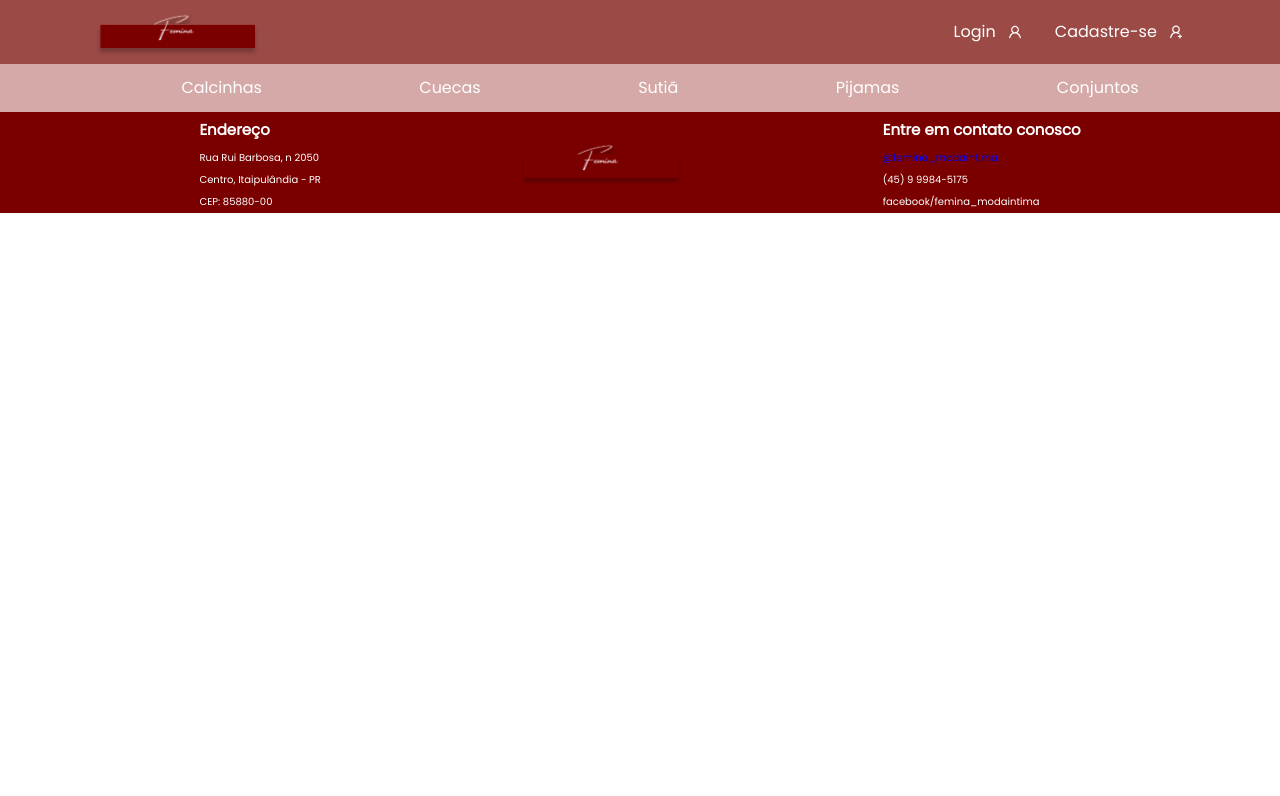
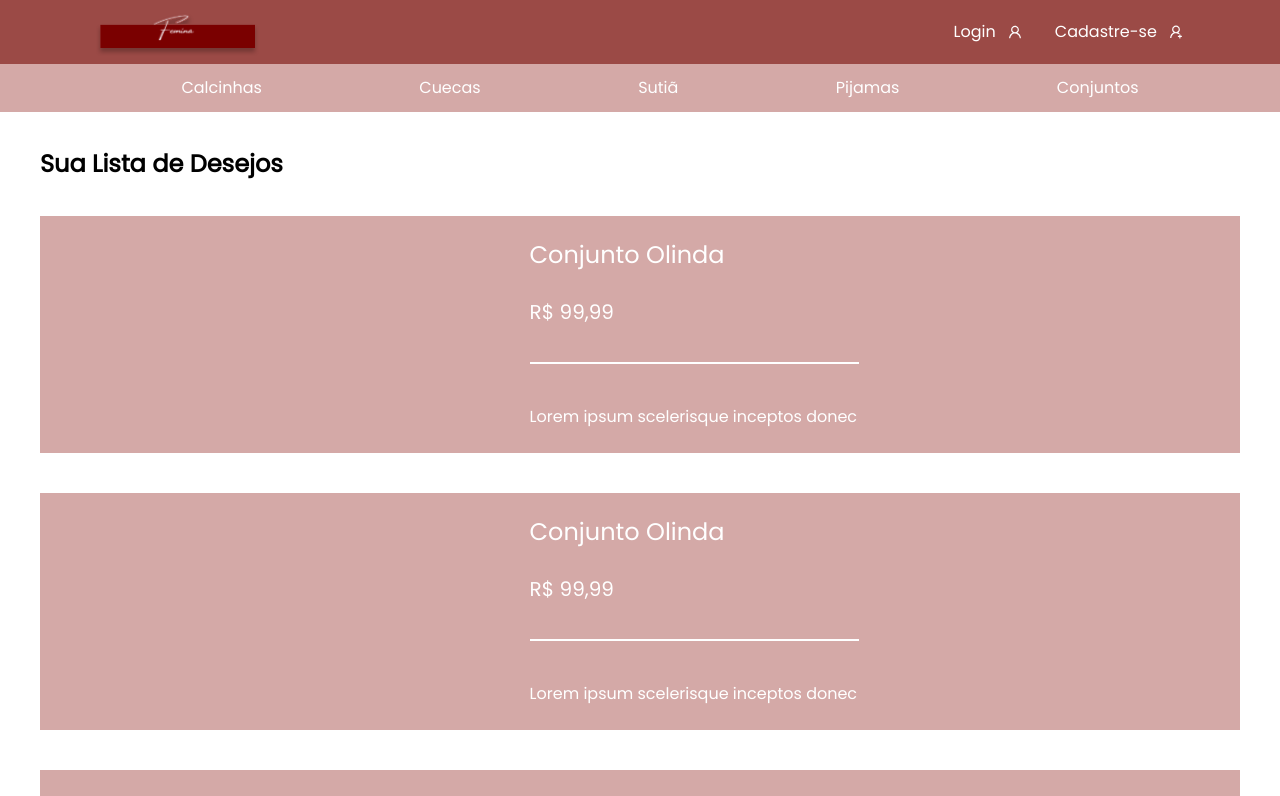
Before and after one commit to Thyago-Oliveira-Perez/femina-webapp, a React (Vite) app: page /favoritos in a window 1280 px wide. Shown: the top 796 px of the page. Built offline with nearby package versions, Linux system fonts and the light colour scheme.

Commit message:
Favoritos

```diff
--- /dev/null
+++ b/src/components/FavoritosCard/index.tsx
@@ -0,0 +1,59 @@
+import * as S from './styles';
+import { useState, MouseEventHandler, useContext } from 'react';
+import { ProdutoEntity } from '../../types/product.types';
+import FavoritosApi from '../../api/Favoritos.api';
+import IconButton from '@mui/material/IconButton';
+import {AuthContext} from '../../context/AuthContext';
+import { AiOutlineHeart } from 'react-icons/ai';
+import { AiFillHeart } from 'react-icons/ai';
+import { StyledBoxCardContainer } from '../Upload/styles';
+import { StyledImagem } from '../Carousel/styles';
+
+
+export const FavoritosCard =  () => {
+
+    const [show, setShow] = useState(false);
+    const handleMouseOver = () => {
+        setShow(true);
+    };
+    const handleMouseOut = () => {
+        setShow(false);
+    };
+
+    const { userInfo } = useContext(AuthContext);
+    const favoritosApi = new FavoritosApi();
+
+    const [favorite, setFavorite] = useState(false)
+
+
+
+    return(
+        <div>
+        <S.Container>
+            <S.ModalContent>
+            <S.ContainerItem>
+            <div style = {{width : '40%'}}>
+
+            </div>
+            <S.StyledInfo>
+
+                <S.StyledName>
+                    Conjunto Olinda
+                </S.StyledName>
+                <S.StyledPrice>
+                    R$ 99,99
+                </S.StyledPrice>
+                <S.StyledHr />
+                <S.StyledDescription>
+                    Lorem ipsum scelerisque inceptos donec
+                </S.StyledDescription>
+            </S.StyledInfo>
+        </S.ContainerItem>
+            </S.ModalContent>
+        </S.Container>
+
+
+    </div>
+
+    )
+}
--- /dev/null
+++ b/src/components/FavoritosCard/styles.ts
@@ -0,0 +1,62 @@
+import styled from 'styled-components';
+
+export const Container = styled.div`
+  width: 100%
+  display: flex;
+  flex-direction: column;
+  justify-content: center;
+  align-items: center;
+
+
+`;
+export const ModalContent = styled.div`
+  margin: 40px 40px 40px 40px;
+`;
+export const ContainerItem = styled.div`
+  background: #d4a9a7;
+  display: flex;
+  width: 100%;
+  height: 40%;
+ `
+;
+
+export const StyledImg = styled.img`
+width: 55%;
+height: 15rem;
+`;
+
+export const StyledName = styled.p`
+  font-size: 1.5rem;
+  width: 100%;
+  line-height: 30px;
+  display: flex;
+  `;
+
+export const StyledDescription = styled.p`
+  font-size: 16px;
+  line-height: 25px;
+  width: 100%;
+  `;
+
+export const StyledPrice = styled.p`
+  font-size: 20px;
+  `;
+
+export const StyledInfo = styled.div`
+  display: flex;
+  flex-direction: column;
+  color: white;
+  justify-content: start;
+  align-items: start;
+  padding: 1.5rem 0.6rem;
+  gap: 2rem;
+
+  `;
+
+export const StyledHr = styled.hr`
+  background:white;
+  width: 100%;
+  border: none;
+  padding: 1px;
+
+  `;
--- /dev/null
+++ b/src/pages/Favoritos/index.tsx
@@ -0,0 +1,92 @@
+import * as S from './styles';
+import React from 'react';
+import { FavoritosCard } from '../../components/FavoritosCard';
+import { CarouselComponent } from '../../components/Carousel';
+import Carousel from 'react-material-ui-carousel';
+
+
+export function Favoritos() {
+
+    const produtos = [
+        {
+            id: 0o1,
+            nome: "aaaaa",
+            imagem:
+                "https://i.pinimg.com/564x/ed/25/15/ed2515babd9b38b97509a7c2b7db1366.jpg",
+            price: 100,
+            destaque: false,
+            descricao: "Lorem ipsum scelerisque inceptos donec ",
+        },
+        {
+            id: 0o5,
+            nome: "aaaaa",
+            imagem:
+                "https://i.pinimg.com/564x/ed/25/15/ed2515babd9b38b97509a7c2b7db1366.jpg",
+            price: 100,
+            destaque: false,
+            descricao: "Lorem ipsum scelerisque inceptos donec ",
+        },
+        {
+            id: 0o5,
+            nome: "aaaaa",
+            imagem:
+                "https://i.pinimg.com/564x/ed/25/15/ed2515babd9b38b97509a7c2b7db1366.jpg",
+            price: 100,
+            destaque: false,
+            descricao: "Lorem ipsum scelerisque inceptos donec ",
+        },
+        {
+            id: 0o1,
+            nome: "aaaaa",
+            imagem:
+                "https://i.pinimg.com/564x/ed/25/15/ed2515babd9b38b97509a7c2b7db1366.jpg",
+            price: 100,
+            destaque: false,
+            descricao: "Lorem ipsum scelerisque inceptos donec ",
+        },
+        {
+            id: 0o5,
+            nome: "aaaaa",
+            imagem:
+                "https://i.pinimg.com/564x/ed/25/15/ed2515babd9b38b97509a7c2b7db1366.jpg",
+            price: 100,
+            destaque: false,
+            descricao: "Lorem ipsum scelerisque inceptos donec ",
+        },
+        {
+            id: 0o5,
+            nome: "aaaaa",
+            imagem:
+                "https://i.pinimg.com/564x/ed/25/15/ed2515babd9b38b97509a7c2b7db1366.jpg",
+            price: 100,
+            destaque: false,
+            descricao: "Lorem ipsum scelerisque inceptos donec ",
+        },
+    ];
+
+
+    return (
+        <S.Container>
+
+            <S.Title>
+                <h2>Sua Lista de Desejos</h2>
+            </S.Title>
+            {produtos.map(
+                (produto) =>
+                    produto.destaque == false && (
+                        <FavoritosCard
+
+
+
+                        />
+
+                    )
+            )}
+
+            <Carousel/>
+
+
+        </S.Container>
+
+    )
+}
--- /dev/null
+++ b/src/pages/Favoritos/styles.ts
@@ -0,0 +1,19 @@
+import styled from 'styled-components';
+
+export const Title = styled.div`
+    display: flex;
+    font-family: 'Poppins', sans-serif;
+    margin: 40px;
+
+`;
+export const Container = styled.div`
+    width: 100%
+    display: flex;
+    flex-direction: column;
+    justify-content: center;
+    align-items: center;
+`;
+export const ModalContent = styled.div`
+    position: absolute;
+	inset: 195px;
+`;
--- a/src/routes/RouterConfig.tsx
+++ b/src/routes/RouterConfig.tsx
@@ -9,6 +9,7 @@ import PrivateRoutes from "./PrivateRoutes";
 import { Produtos } from "../pages/Produtos";
 import { DetalhaProdutos } from "../pages/DetalhaProdutos";
 import { useParams } from "react-router-dom";
+import { Favoritos } from "../pages/Favoritos";
 
 const RouterConfig = () => {
 
@@ -35,6 +36,7 @@ const RouterConfig = () => {
         <Route path="/" element={<PaginaInicial />} />
         <Route path="/produtos/:categoria" element={<Produtos />} />
         <Route path="/produto/:id" element={<DetalhaProdutos />} />
+        <Route path="/favoritos" element={<Favoritos />} />
       </Routes>
 
       {
```
